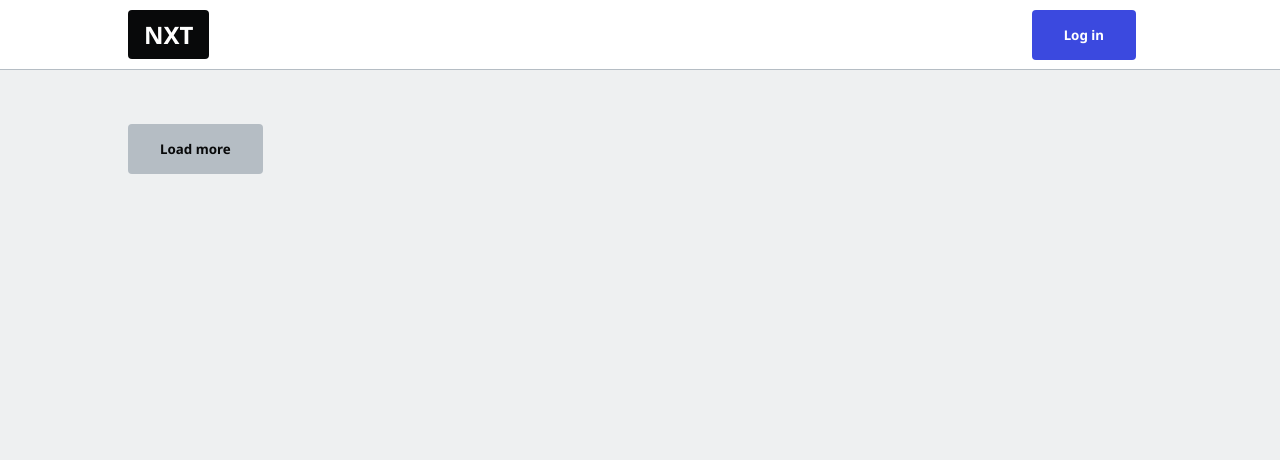
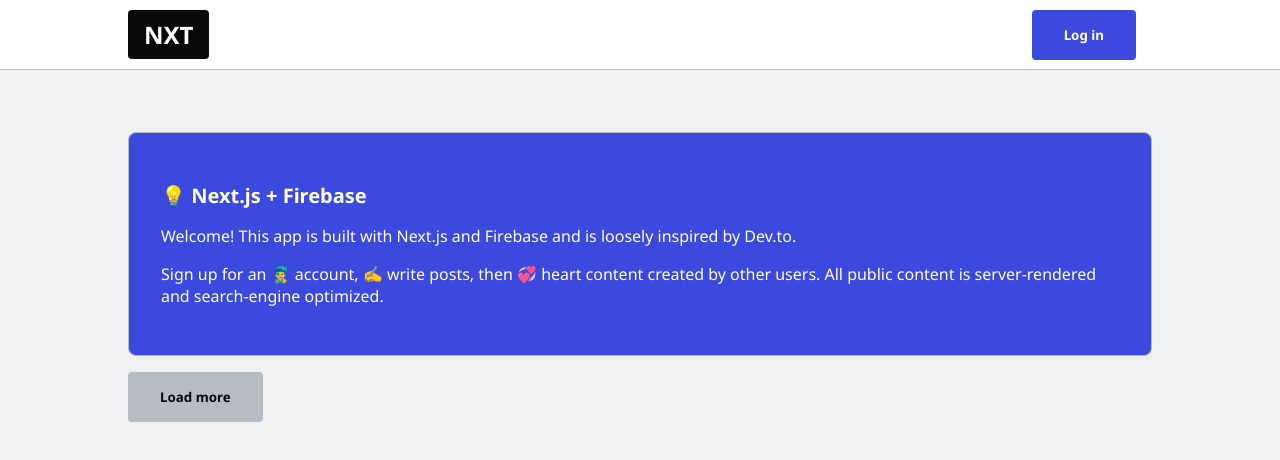
Before and after one commit to mejustdev/nextfire-post, a Next.js app: page / in a window 1280 px wide. Shown: the top 460 px of the page. Built offline with nearby package versions, Linux system fonts and the light colour scheme; no server answers; the database is empty.

Commit message:
add pagination end & cta

```diff
--- a/pages/index.js
+++ b/pages/index.js
@@ -1,11 +1,12 @@
 import PostFeed from '@components/PostFeed';
+import Metatags from '@components/Metatags';
 import Loader from '@components/Loader';
 import { firestore, fromMillis, postToJSON } from '@lib/firebase';
 
 import { useState } from 'react';
 
 // Max post to query per page
-const LIMIT = 1;
+const LIMIT = 10;
 
 export async function getServerSideProps(context) {
   const postsQuery = firestore
@@ -27,6 +28,7 @@
 
   const [postsEnd, setPostsEnd] = useState(false);
 
+  // Get next page in pagination query
   const getMorePosts = async () => {
     setLoading(true);
     const last = posts[posts.length - 1];
@@ -44,10 +46,27 @@
 
     setPosts(posts.concat(newPosts));
     setLoading(false);
+
+    if (newPosts.length < LIMIT) {
+      setPostsEnd(true);
+    }
   };
 
   return (
     <main>
+      <Metatags title='Home Page' description='Get the latest posts on our site' />
+
+      <div className='card card-info'>
+        <h2>💡 Next.js + Firebase </h2>
+        <p>
+          Welcome! This app is built with Next.js and Firebase and is loosely inspired by Dev.to.
+        </p>
+        <p>
+          Sign up for an 👨‍🎤 account, ✍️ write posts, then 💞 heart content created by other users.
+          All public content is server-rendered and search-engine optimized.
+        </p>
+      </div>
+
       <PostFeed posts={posts} />
 
       {!loading && !postsEnd && <button onClick={getMorePosts}>Load more</button>}
```
